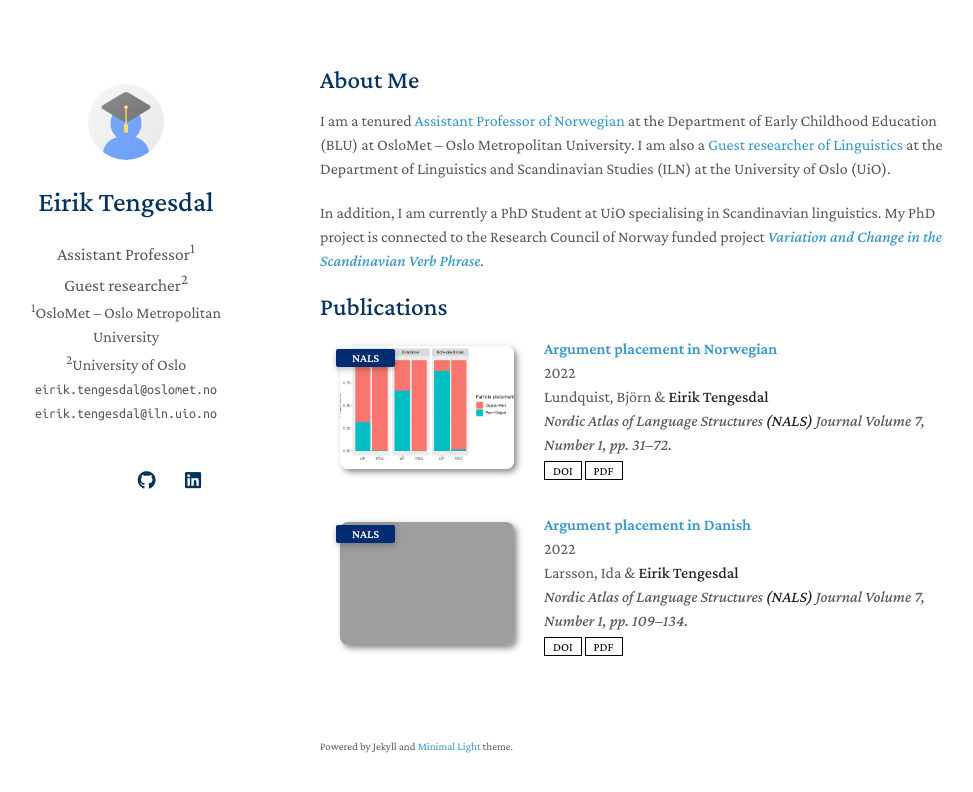
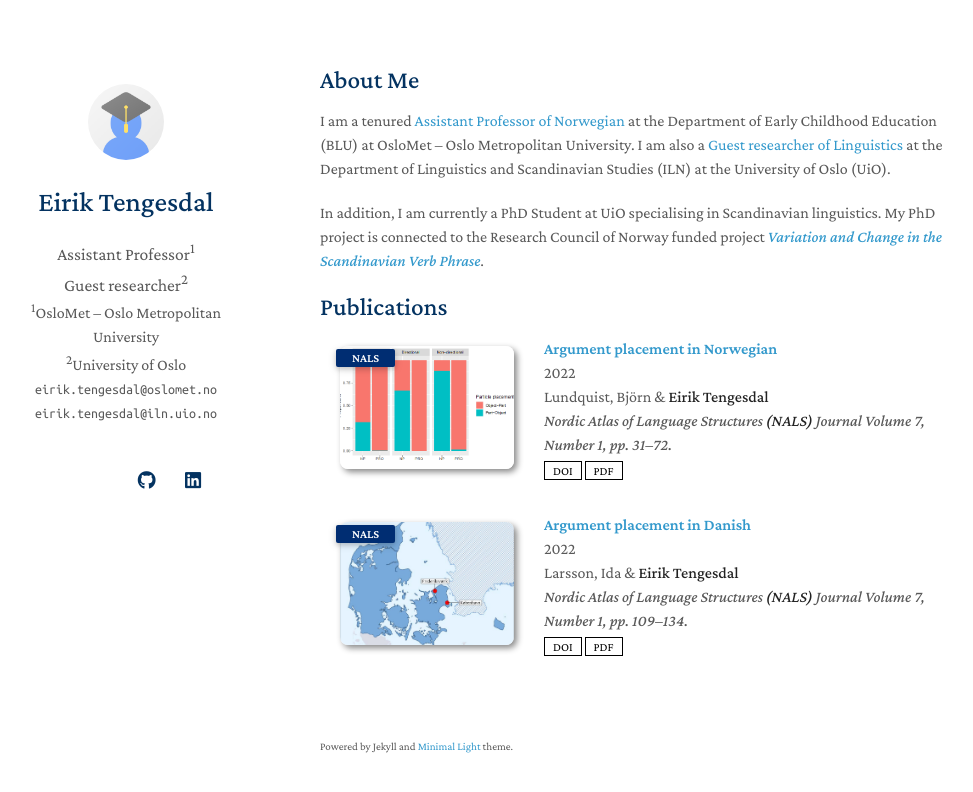
Before and after one commit to EirikTengesdal/eiriktengesdal.no-old, a Jekyll site: the page built from index.md, in a window 1280 px wide. Shown: the top 792 px of the page, without its empty margins (150-1123 px from the left). Built offline with Jekyll 4.4.1, drawn with Linux system fonts in a browser that asks for light colours; nearby versions of some CDN libraries; a style sheet for code colours, icons or effects is not loaded; our own code applies the rules of GitHub Pages for plain Markdown files.

Commit message:
Update publications.yml

```diff
--- a/_data/publications.yml
+++ b/_data/publications.yml
@@ -21,7 +21,7 @@
     pdf: ./assets/files/Argument+placement+in+Danish+FINAL+16jan23.pdf
     #code: https://github.com/MrGiovanni/ContinualLearning
     #bibtex: https://bib.yliu.me/MICCAI23.txt
-    image: ./assets/img/Larsson&Tengesdal2022.png
+    image: ./assets/img/Larsson&Tengesdal2022.jpg
     #notes: Early Accept
 
   # - title: "Mnemonics Training: Multi-Class Incremental Learning without Forgetting"
```
